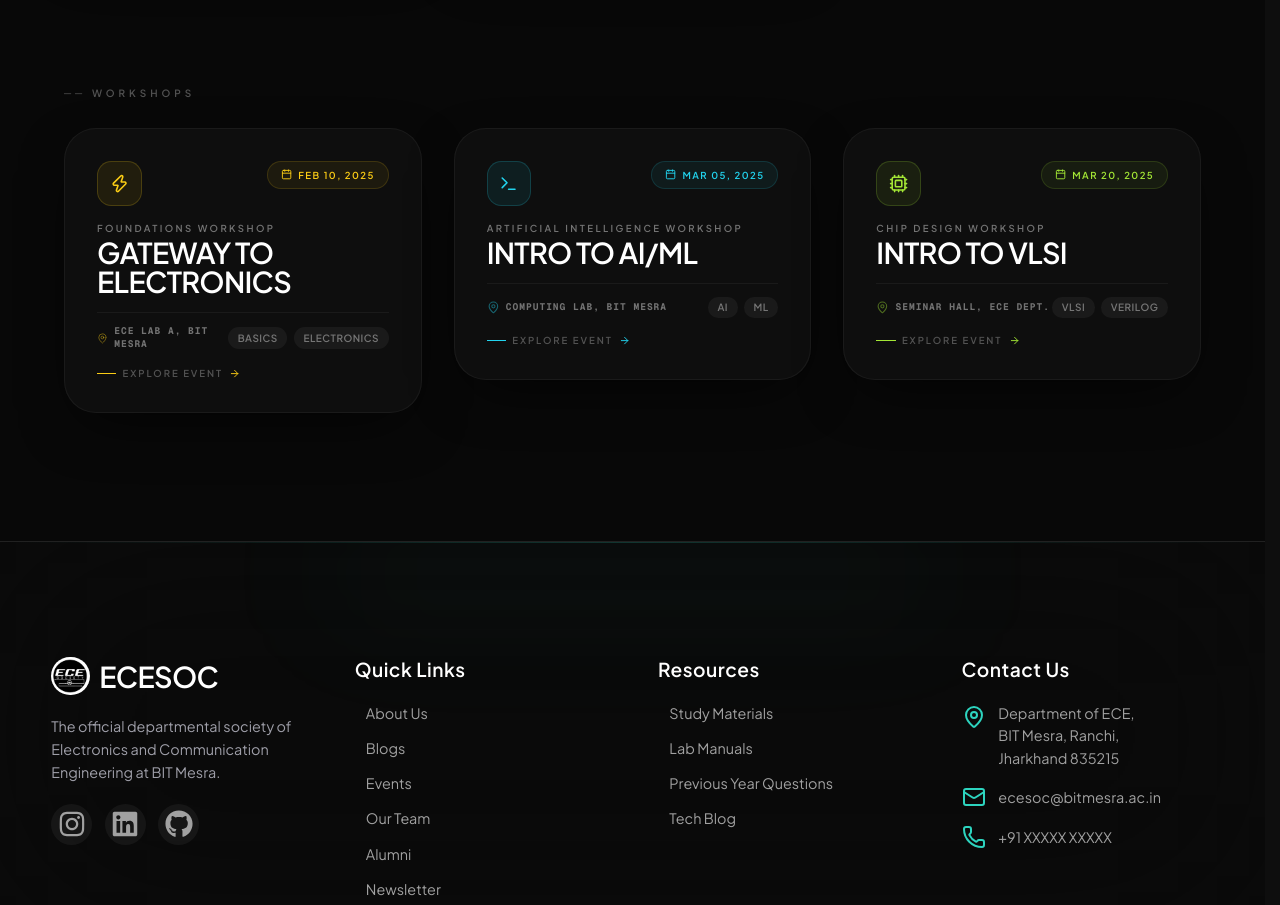
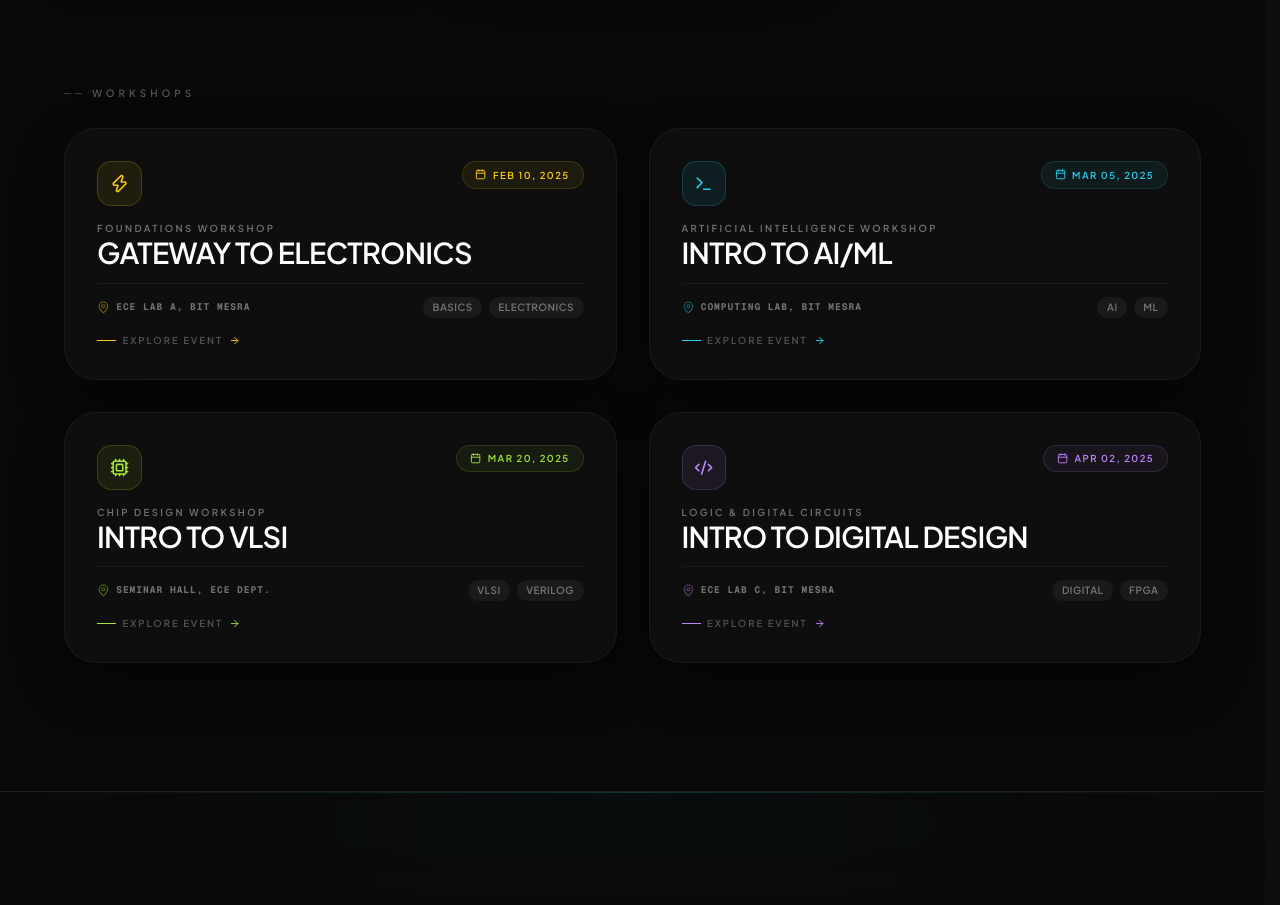
Before and after one commit to HiteshBajajft9/ECESocWeb, a Next.js app: page /events in a window 1280 px wide. Shown: the part 1640-2545 px from the top of the page. Built offline with nearby package versions, Linux system fonts and the light colour scheme; a web font is replaced by a local one.

Commit message:
feat(events): add Intro to Digital Design workshop; uniform 2x2 grid layout

```diff
--- a/app/events/page.tsx
+++ b/app/events/page.tsx
@@ -146,6 +146,20 @@ const workshopEvents = [
         gradientFrom: 'from-lime-500/20',
         gradientTo: 'to-green-500/10',
         tags: ['VLSI', 'Verilog', 'Chip Design'],
+    },
+    {
+        id: 'intro-to-digital-design',
+        title: 'Intro to Digital Design',
+        tagline: 'Logic & Digital Circuits',
+        date: 'Apr 02, 2025',
+        location: 'ECE Lab C, BIT Mesra',
+        description:
+            'A structured workshop on digital design fundamentals — Boolean algebra, combinational and sequential circuits, flip-flops, multiplexers, and an introduction to FPGA programming with Verilog.',
+        icon: Code2,
+        color: '#c084fc',
+        gradientFrom: 'from-purple-500/20',
+        gradientTo: 'to-pink-500/10',
+        tags: ['Digital', 'FPGA', 'Logic Design'],
     },
 ];
 
@@ -514,7 +528,7 @@ export default function EventsPage() {
                         ── Workshops
                     </span>
                 </SectionReveal>
-                <div className="grid grid-cols-1 md:grid-cols-3 gap-8 lg:gap-10">
+                <div className="grid grid-cols-1 md:grid-cols-2 gap-8 lg:gap-10">
                     {workshopEvents.map((event, i) => (
                         <EventCard key={event.id} event={event} delay={i * 0.1} />
                     ))}
```
